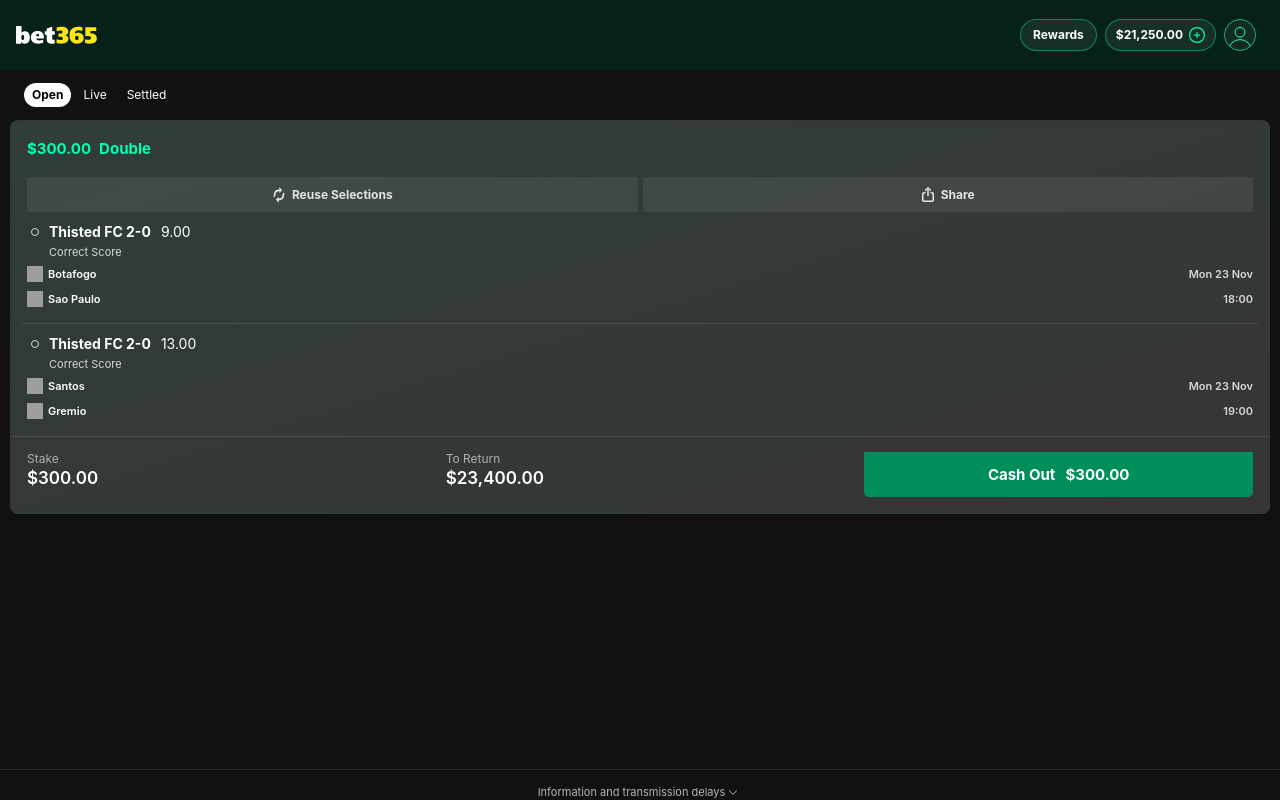
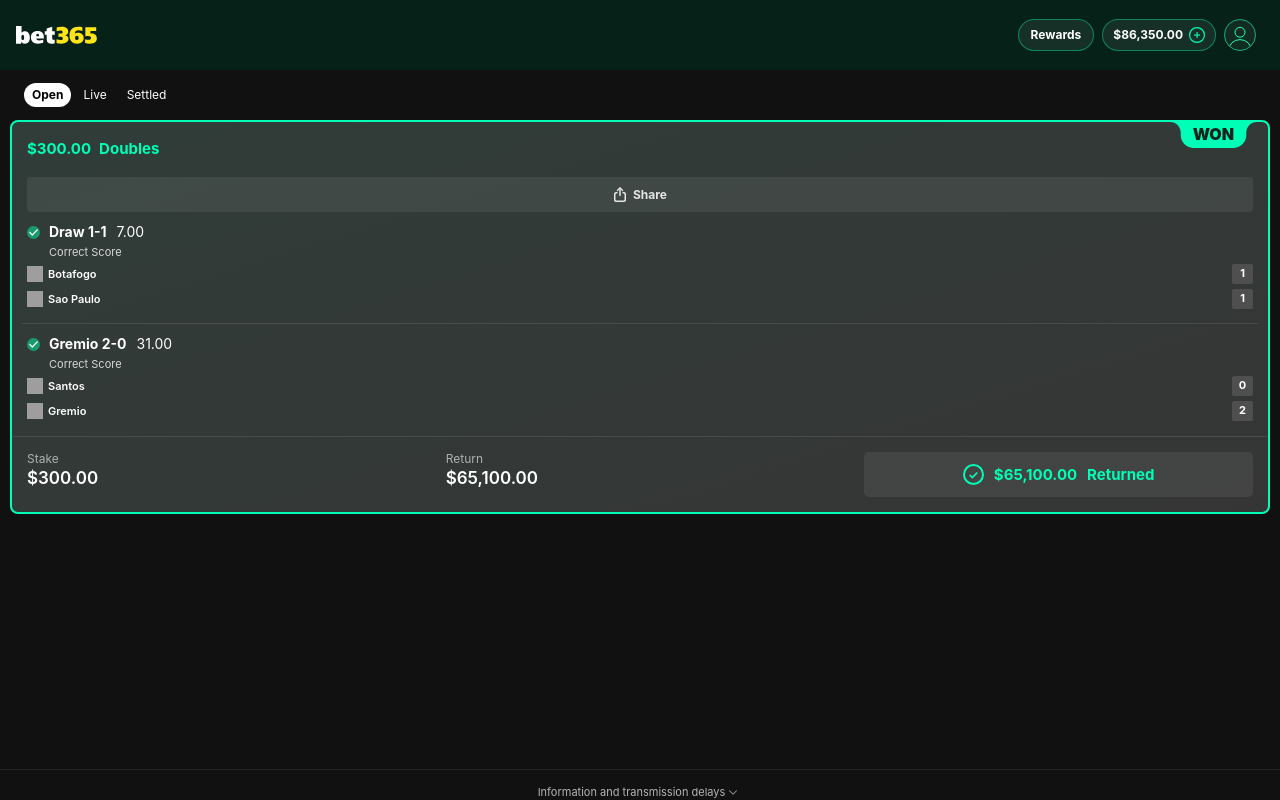
Before and after one commit to oceeboy/bet365, a Next.js app: page /cashout in a window 1280 px wide. Shown: the top 800 px of the page. Built offline with nearby package versions, Linux system fonts and the light colour scheme; grey boxes are pictures that could not be loaded.

Commit message:
feat:added(new update)

```diff
--- a/components/cashout/cashout.tsx
+++ b/components/cashout/cashout.tsx
@@ -48,22 +48,22 @@ export function CashoutPage({ word }: { word?: string }) {
       id: 'bet-1',
       type: 'double',
       stake: 300,
-      returns: 23400,
-      status: 'pending',
+      returns: 65100,
+      status: 'won',
       selections: [
         selection(
           's1',
-          `${word ? word : 'Draw 1-1'}`,
-          9,
-          'pending',
-          fixture('f1', home_1, away_1, 'Mon 23 Nov', '18:00', 'pending', [2, 1]),
+          `Draw 1-1`,
+          7,
+          'won',
+          fixture('f1', home_1, away_1, 'Mon 23 Nov', '18:00', 'finished', [1, 1]),
         ),
         selection(
           's2',
-          `${word ? word : 'Draw 2-2'}`,
-          13,
-          'pending',
-          fixture('f2', home_2, away_2, 'Mon 23 Nov', '19:00', 'pending', [1, 2]),
+          `${'Gremio 2-0'}`,
+          31,
+          'won',
+          fixture('f2', home_2, away_2, 'Mon 23 Nov', '19:00', 'finished', [0, 2]),
         ),
       ],
     };
--- a/constants/profile-data.ts
+++ b/constants/profile-data.ts
@@ -1,6 +1,6 @@
 export const profile_data = {
   name: 'Waddypicks7878',
-  balance: 1000 + 20250,
-  withdrawable: 1000 + 20250,
+  balance: 1000 + 20250 + 65100,
+  withdrawable: 1000 + 20250 + 65100,
   betCredits: 0,
 };
```
